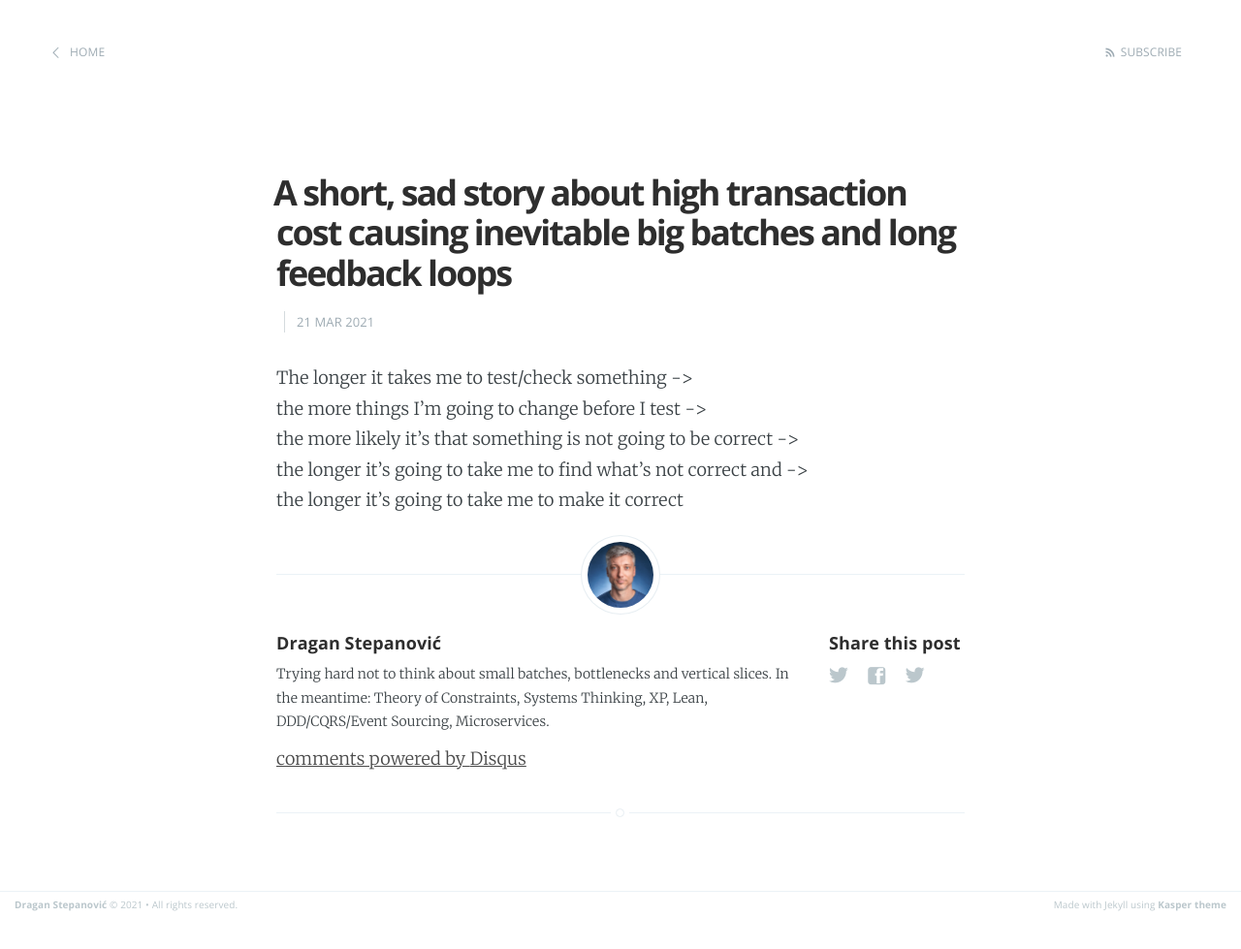
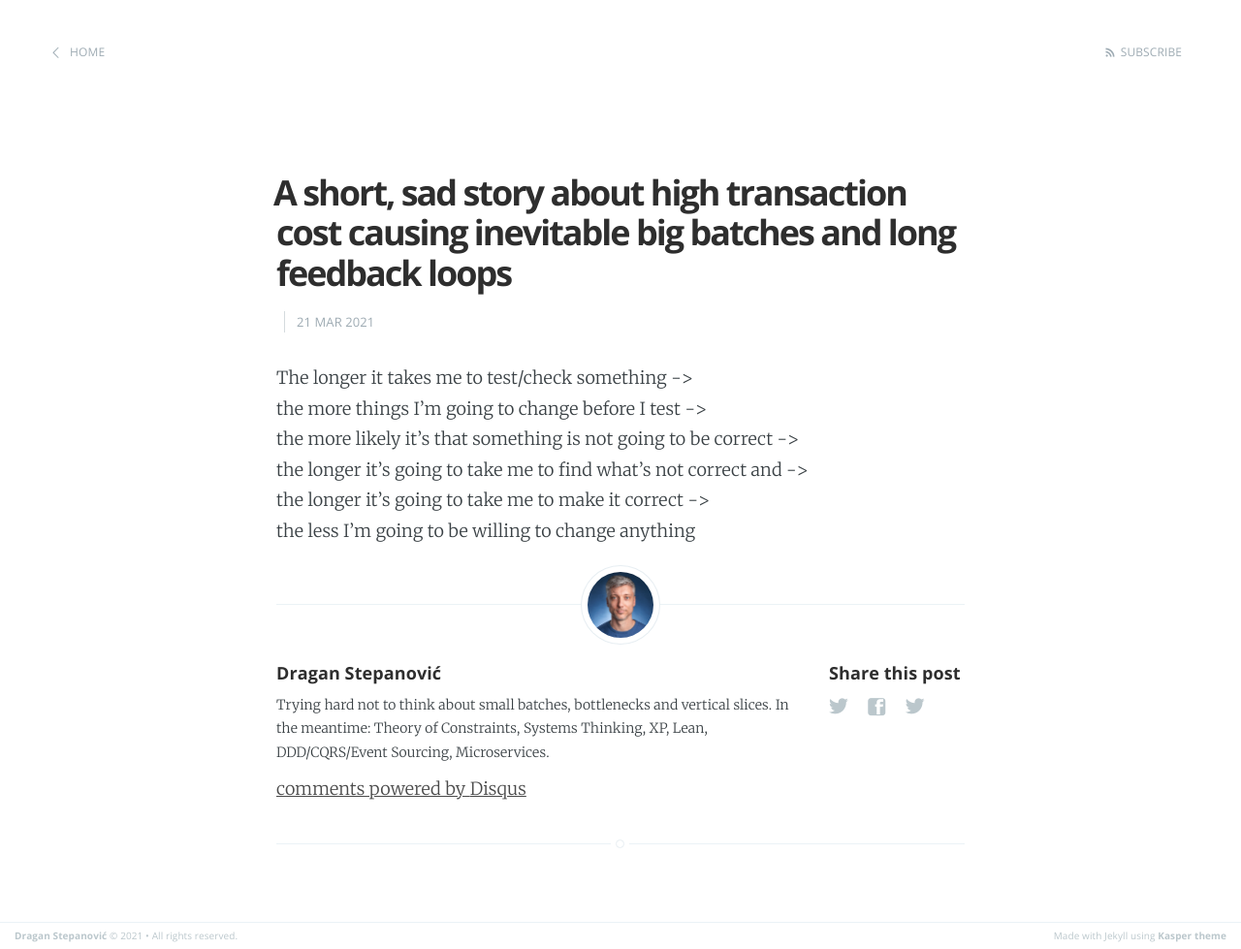
Before and after one commit to dragan-stepanovic/dragan-stepanovic.github.io, a Jekyll site: the page built from _posts/2021-03-21-transaction-cost-sad-story.md, in a window 1280 px wide. Shown: the whole page at 97% size. Built offline with Jekyll 4.4.1, drawn with Linux system fonts in a browser that asks for light colours; our own code applies the rules of GitHub Pages for plain Markdown files; comment, search, counter and statistics services are not loaded; before the commit the page ends 948 px from its top, so only the background shows below that.

Commit message:
Update 2021-03-21-transaction-cost-sad-story.md

```diff
--- a/_posts/2021-03-21-transaction-cost-sad-story.md
+++ b/_posts/2021-03-21-transaction-cost-sad-story.md
@@ -6,4 +6,5 @@ The longer it takes me to test/check something ->
 the more things I'm going to change before I test ->
 the more likely it's that something is not going to be correct ->
 the longer it's going to take me to find what's not correct and ->
-the longer it's going to take me to make it correct
+the longer it's going to take me to make it correct ->
+the less I'm going to be willing to change anything
```
